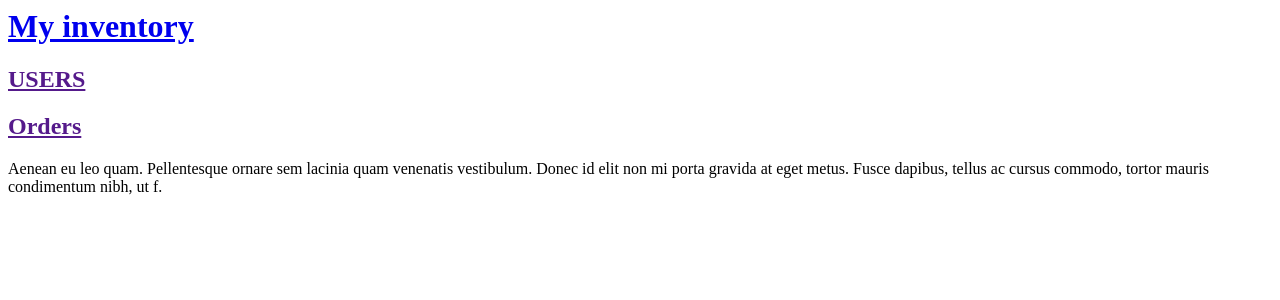
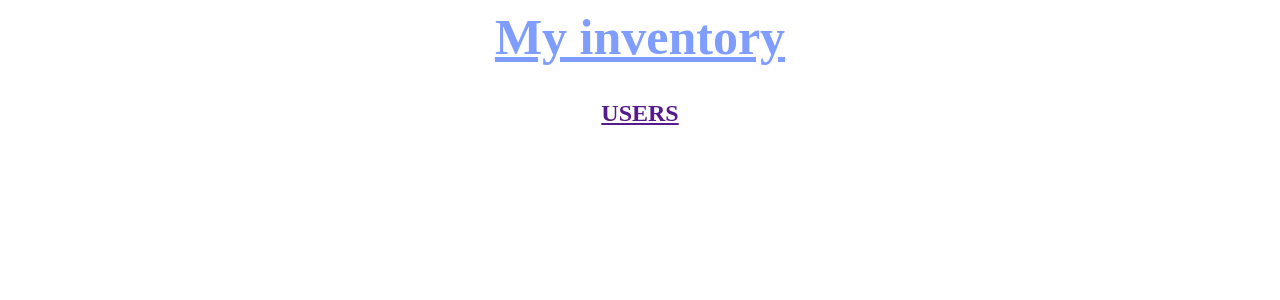
Before and after one commit to Sanchit-singhs/IMS, a Django app: page / in a window 1280 px wide. Shown: the top 300 px of the page. Run offline with Django 4.2, Linux system fonts and the light colour scheme.

Commit message:
updated html

```diff
--- a/inventory/templates/inventory/home.html
+++ b/inventory/templates/inventory/home.html
@@ -4,27 +4,36 @@
     <meta http-equiv="X-UA-Compatible" content="IE=edge">
     <meta name="viewport" content="width=device-width, initial-scale=1.0">
     <title>Inventory Management system</title>
+    <style>
+        p {
+            text-decoration: solid;
+            font-size: large;
+            font-family: 'Courier New', Courier, monospace;
+        }
+
+        #article_id {
+            text-align: center;
+        }
+    </style>
+
 </head>
 <body>
     <header>
-        <h1><a href="/">My inventory</a></h1>
+        <h1 style="text-align: center; font-size: 50px;"><a href="/" style="color: rgb(127, 157, 255);">My inventory</a></h1>
     </header>
 
-    <article>
+    <article id="article_id">
 
         <h2><a href="">USERS</a></h2>
         {% for inventory in inventories %}
-        <article style="margin-left: 10px;">
-            <h2><a href="">{{ inventory.first_name }}</a></h2>
+        <article>
+            <h2><a href=""> {{ inventory.user_id }}.  {{ inventory.first_name}} {{ inventory.last_name }}</a></h2>
             <p>{{ inventory.email |linebreaksbr }}</p>
+            <p>{{ inventory.phone_number |linebreaksbr }}</p>
+            <p>{{ inventory.address |linebreaksbr }}</p>
         </article>
         {% endfor %}
     </article>
 
-    <article>
-
-        <h2><a href="">Orders</a></h2>
-        <p>Aenean eu leo quam. Pellentesque ornare sem lacinia quam venenatis vestibulum. Donec id elit non mi porta gravida at eget metus. Fusce dapibus, tellus ac cursus commodo, tortor mauris condimentum nibh, ut f.</p>
-    </article>
 </body>
 </html>
```
